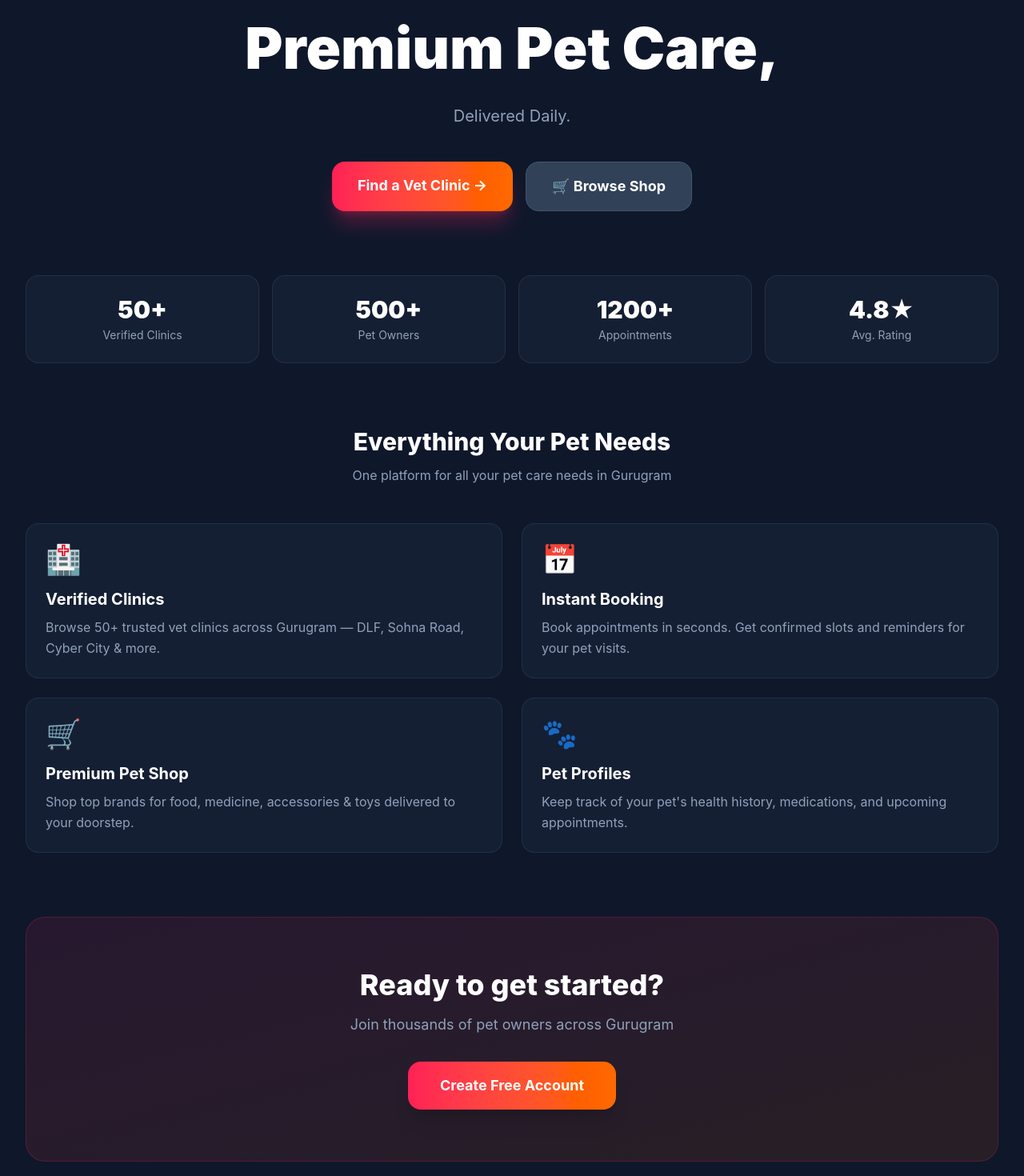
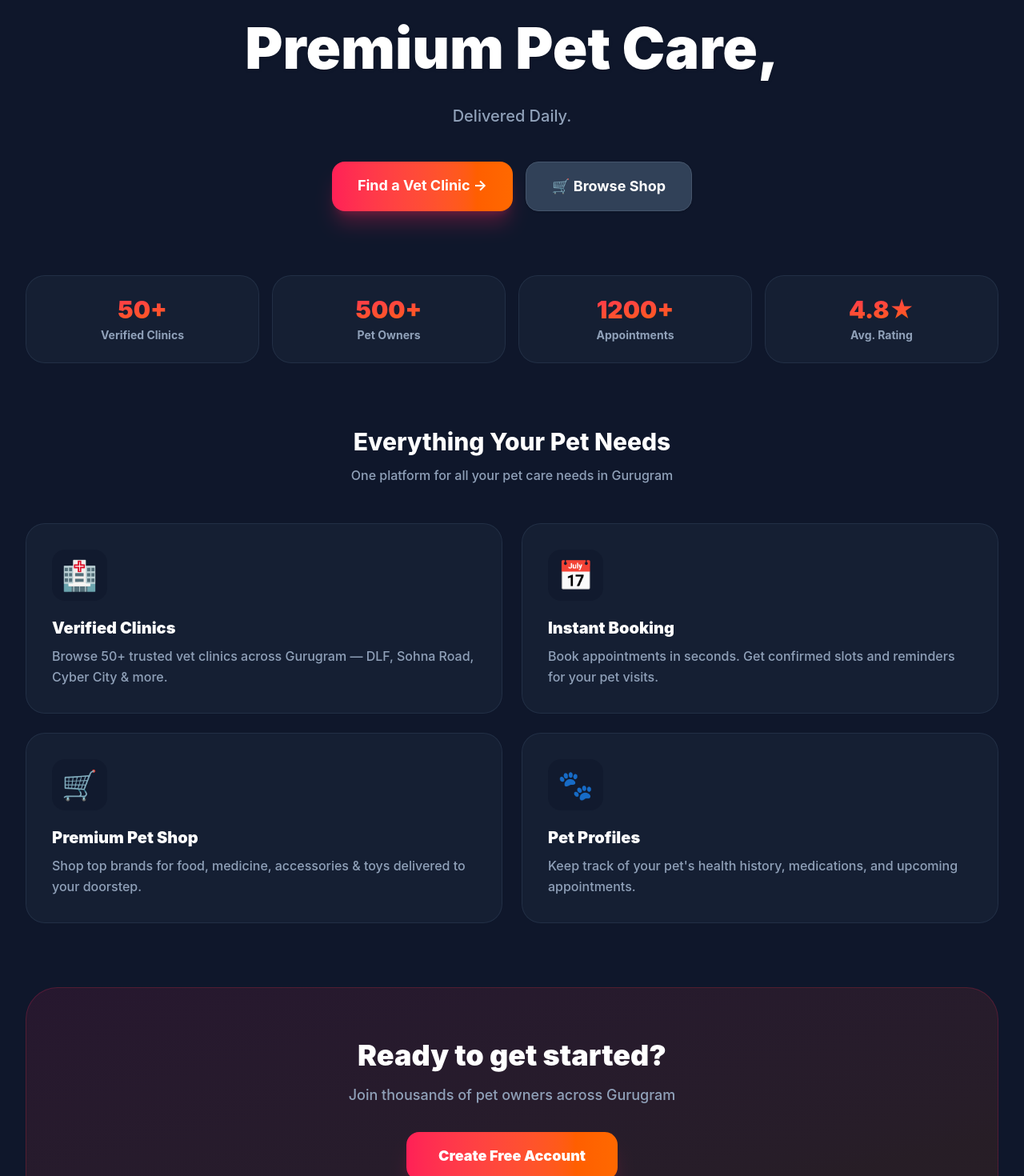
Before and after one commit to CodewithAbhishekPandey/pawcare, a React (Vite) app in the folder client/: page / in a window 1280 px wide. Shown: the part 240-1710 px from the top of the page at 80% size. Built offline with nearby package versions, Linux system fonts and the light colour scheme; no server answers.

Commit message:
Update Home page aesthetics for Light/Dark mode

```diff
--- a/client/src/pages/Home.jsx
+++ b/client/src/pages/Home.jsx
@@ -23,17 +23,17 @@ const Home = ({ settings = {} }) => {
     <div>
       {/* Hero */}
       <section className="text-center py-20 px-4">
-        <div className="inline-flex items-center gap-2 px-4 py-1.5 bg-rose-500/15 border border-rose-500/25 rounded-full text-rose-300 text-sm font-medium mb-6">
+        <div className="inline-flex items-center gap-2 px-4 py-1.5 bg-rose-50 dark:bg-rose-500/15 border border-rose-200 dark:border-rose-500/25 rounded-full text-rose-600 dark:text-rose-300 text-sm font-bold mb-6 shadow-sm">
           🐾 Gurugram's #1 Pet Care Platform
         </div>
-        <h1 className="text-5xl md:text-7xl font-black text-white mb-6 leading-tight">
+        <h1 className="text-5xl md:text-7xl font-black text-slate-800 dark:text-white mb-6 leading-tight drop-shadow-sm">
           {settings.homepage_banner_text ? (
             <span dangerouslySetInnerHTML={{ __html: settings.homepage_banner_text.replace('\n', '<br/>') }} />
           ) : (
             <>Premium Pet Care,<br />Delivered Daily.</>
           )}
         </h1>
-        <p className="text-xl text-slate-400 max-w-2xl mx-auto leading-relaxed mb-10">
+        <p className="text-xl text-slate-600 dark:text-slate-400 max-w-2xl mx-auto leading-relaxed mb-10 font-medium">
           {settings.homepage_banner_subtext || "Your pets deserve the best. Book vetted clinics, track appointments, and shop premium products — all from Gurugram's most trusted pet platform."}
         </p>
         <div className="flex flex-wrap gap-4 justify-center">
@@ -45,7 +45,7 @@ const Home = ({ settings = {} }) => {
           </Link>
           <Link
             to="/shop"
-            className="px-8 py-4 bg-slate-700 hover:bg-slate-600 text-white font-bold text-lg rounded-2xl border border-slate-600 transition-all transform hover:scale-105"
+            className="px-8 py-4 bg-white hover:bg-slate-50 dark:bg-slate-700 dark:hover:bg-slate-600 text-slate-800 dark:text-white font-bold text-lg rounded-2xl border border-slate-200 dark:border-slate-600 shadow-sm transition-all transform hover:scale-105"
           >
             🛒 Browse Shop
           </Link>
@@ -55,23 +55,23 @@ const Home = ({ settings = {} }) => {
       {/* Stats */}
       <section className="grid grid-cols-2 md:grid-cols-4 gap-4 mb-20">
         {STATS.map((s) => (
-          <div key={s.label} className="bg-slate-800/50 border border-slate-700/50 rounded-2xl p-6 text-center">
-            <p className="text-3xl font-black text-white mb-1">{s.value}</p>
-            <p className="text-slate-400 text-sm">{s.label}</p>
+          <div key={s.label} className="bg-white/80 dark:bg-slate-800/50 border border-slate-200 dark:border-slate-700/50 rounded-3xl p-6 text-center shadow-lg shadow-slate-200/50 dark:shadow-none backdrop-blur-xl transition-all duration-300 hover:-translate-y-1">
+            <p className="text-3xl font-black bg-gradient-to-br from-rose-500 to-orange-500 bg-clip-text text-transparent mb-1">{s.value}</p>
+            <p className="text-slate-600 dark:text-slate-400 text-sm font-bold">{s.label}</p>
           </div>
         ))}
       </section>
 
       {/* Features */}
       <section className="mb-20">
-        <h2 className="text-3xl font-extrabold text-white text-center mb-3">Everything Your Pet Needs</h2>
-        <p className="text-slate-400 text-center mb-12">One platform for all your pet care needs in Gurugram</p>
+        <h2 className="text-3xl font-extrabold text-slate-800 dark:text-white text-center mb-3">Everything Your Pet Needs</h2>
+        <p className="text-slate-500 dark:text-slate-400 text-center mb-12 font-medium">One platform for all your pet care needs in Gurugram</p>
         <div className="grid grid-cols-1 md:grid-cols-2 gap-6">
           {FEATURES.map((f) => (
-            <div key={f.title} className="bg-slate-800/50 border border-slate-700/50 rounded-2xl p-6 hover:border-rose-500/30 transition-all group">
-              <div className="text-4xl mb-4">{f.icon}</div>
-              <h3 className="text-xl font-bold text-white mb-2 group-hover:text-rose-400 transition-colors">{f.title}</h3>
-              <p className="text-slate-400 leading-relaxed">{f.desc}</p>
+            <div key={f.title} className="bg-white/80 dark:bg-slate-800/50 border border-slate-200 dark:border-slate-700/50 rounded-3xl p-8 shadow-xl shadow-slate-200/40 dark:shadow-none hover:border-rose-400 dark:hover:border-rose-500/30 transition-all duration-300 group hover:-translate-y-1 backdrop-blur-sm">
+              <div className="text-4xl mb-5 inline-block p-3 bg-slate-50 dark:bg-slate-900/50 rounded-2xl group-hover:scale-110 transition-transform">{f.icon}</div>
+              <h3 className="text-xl font-black text-slate-800 dark:text-white mb-2 group-hover:text-rose-500 dark:group-hover:text-rose-400 transition-colors">{f.title}</h3>
+              <p className="text-slate-600 dark:text-slate-400 leading-relaxed font-medium">{f.desc}</p>
             </div>
           ))}
         </div>
@@ -79,12 +79,12 @@ const Home = ({ settings = {} }) => {
 
       {/* CTA */}
       {!user && (
-        <section className="text-center bg-gradient-to-br from-rose-500/10 to-orange-500/10 border border-rose-500/20 rounded-3xl p-16 mb-10">
-          <h2 className="text-4xl font-extrabold text-white mb-4">Ready to get started?</h2>
-          <p className="text-slate-400 text-lg mb-8">Join thousands of pet owners across Gurugram</p>
+        <section className="text-center bg-gradient-to-br from-rose-50 to-orange-50 dark:from-rose-500/10 dark:to-orange-500/10 border border-rose-200 dark:border-rose-500/20 rounded-[2.5rem] p-16 mb-10 shadow-2xl shadow-rose-500/10 dark:shadow-none">
+          <h2 className="text-4xl font-black text-slate-800 dark:text-white mb-4">Ready to get started?</h2>
+          <p className="text-slate-600 dark:text-slate-400 text-lg mb-8 font-medium">Join thousands of pet owners across Gurugram</p>
           <Link
             to="/register"
-            className="px-10 py-4 bg-gradient-to-r from-rose-500 to-orange-500 hover:from-rose-600 hover:to-orange-600 text-white font-bold text-lg rounded-2xl shadow-xl transition-all transform hover:scale-105 inline-block"
+            className="px-10 py-4 bg-gradient-to-r from-rose-500 to-orange-500 hover:from-rose-600 hover:to-orange-600 text-white font-black text-lg rounded-2xl shadow-xl shadow-rose-500/20 transition-all transform hover:-translate-y-1 inline-block"
           >
             Create Free Account
           </Link>
```
